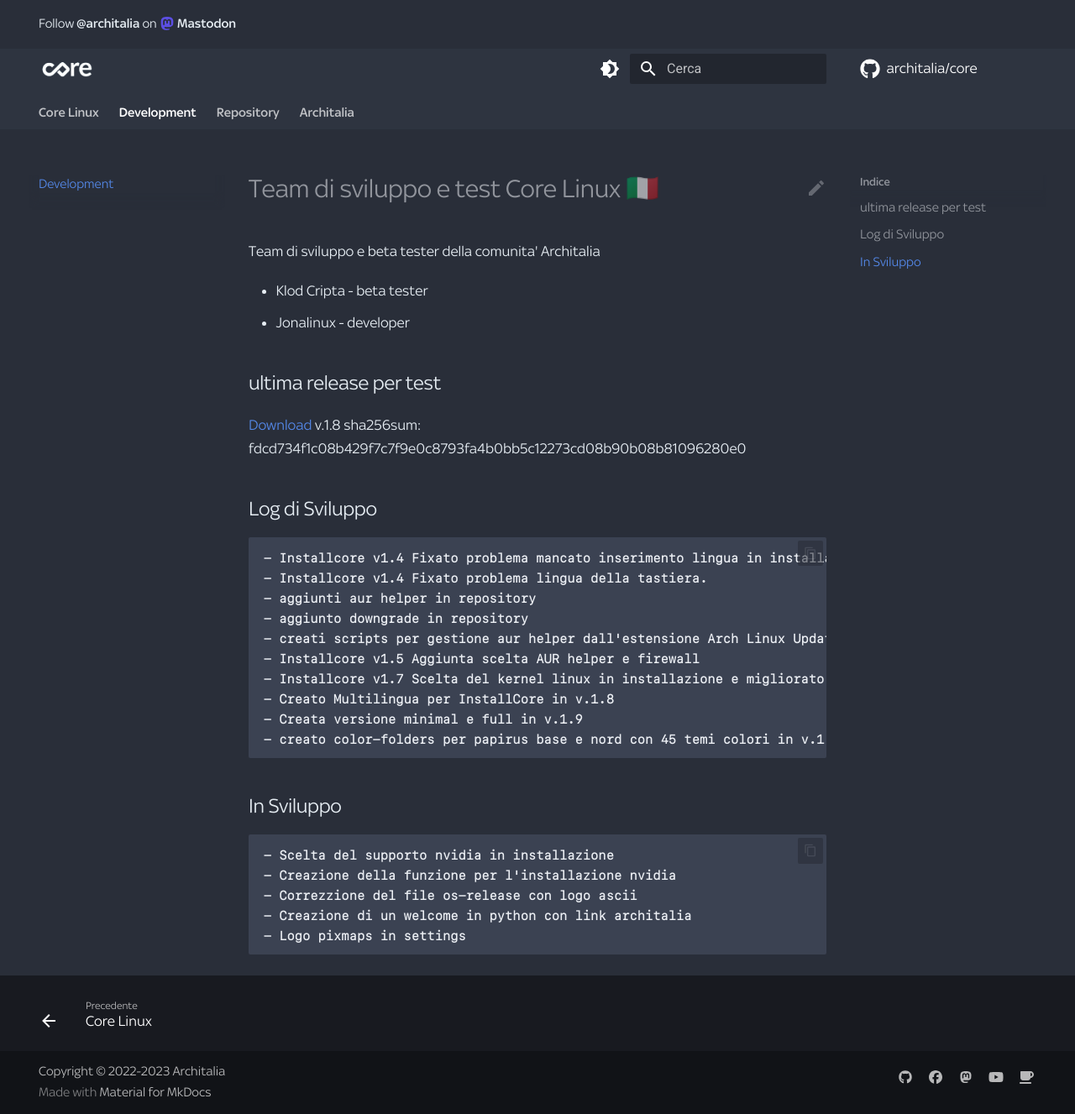
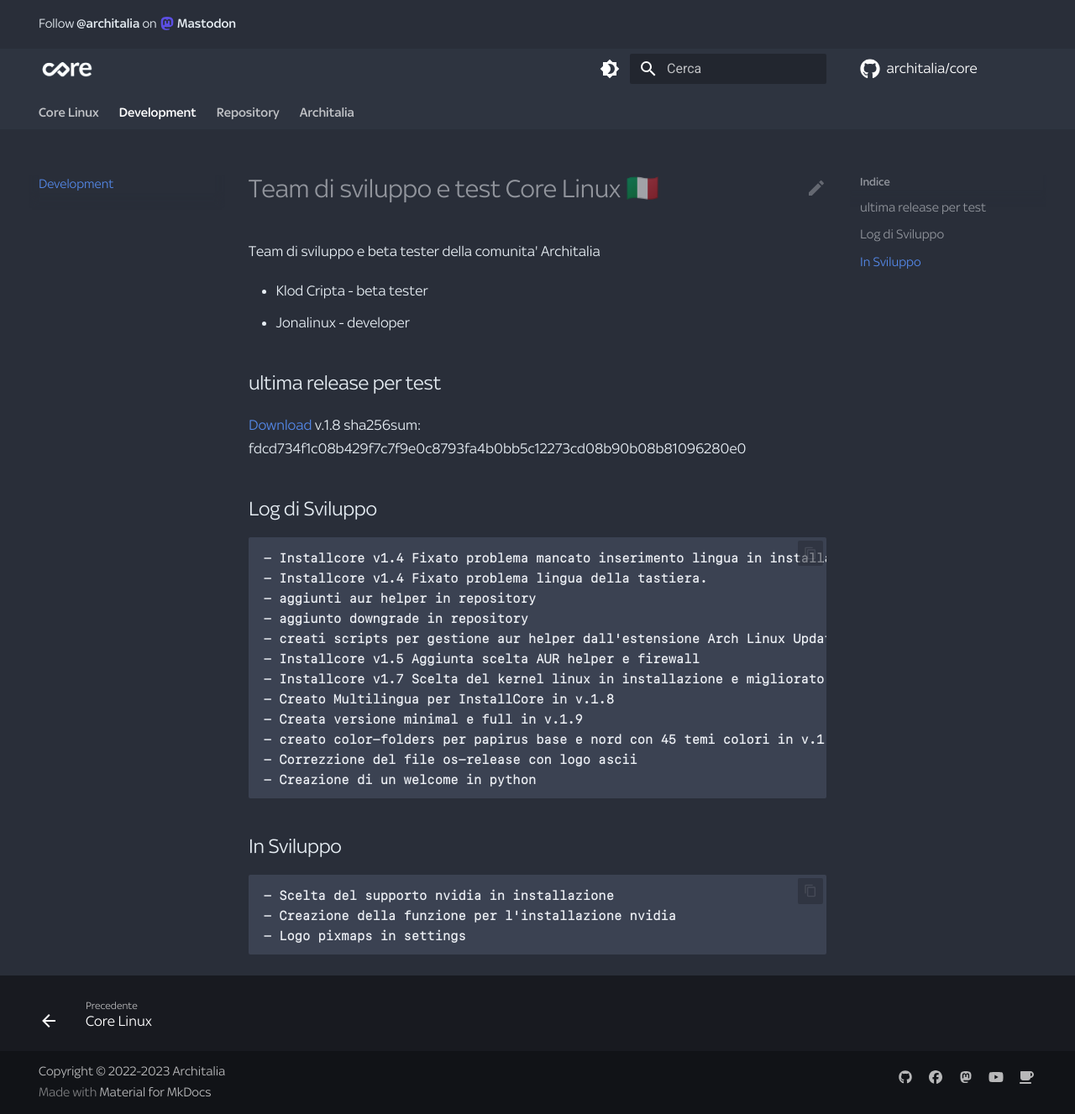
Before and after one commit to ArchItalia/core, an MkDocs documentation site: the page built from docs/dev.md, in a window 1280 px wide and 1327 px high. Shown: the whole window at 84% size. Built offline with MkDocs 1.6.1 and Material for MkDocs 9.7.7, drawn with Linux system fonts in a browser that asks for light colours; some web fonts are replaced; comment, search, counter and statistics services are not loaded; the version menu is left out; part of the change alters nothing that is shown.

Commit message:
Update dev.md

````diff
--- a/docs/dev.md
+++ b/docs/dev.md
@@ -21,6 +21,8 @@ Team di sviluppo e beta tester della comunita' Architalia
 - Creato Multilingua per InstallCore in v.1.8
 - Creata versione minimal e full in v.1.9
 - creato color-folders per papirus base e nord con 45 temi colori in v.1.9
+- Correzzione del file os-release con logo ascii
+- Creazione di un welcome in python
 ```
 
 ## In Sviluppo
@@ -28,7 +30,5 @@ Team di sviluppo e beta tester della comunita' Architalia
 ```
 - Scelta del supporto nvidia in installazione
 - Creazione della funzione per l'installazione nvidia
-- Correzzione del file os-release con logo ascii
-- Creazione di un welcome in python con link architalia
 - Logo pixmaps in settings
 ```
````
